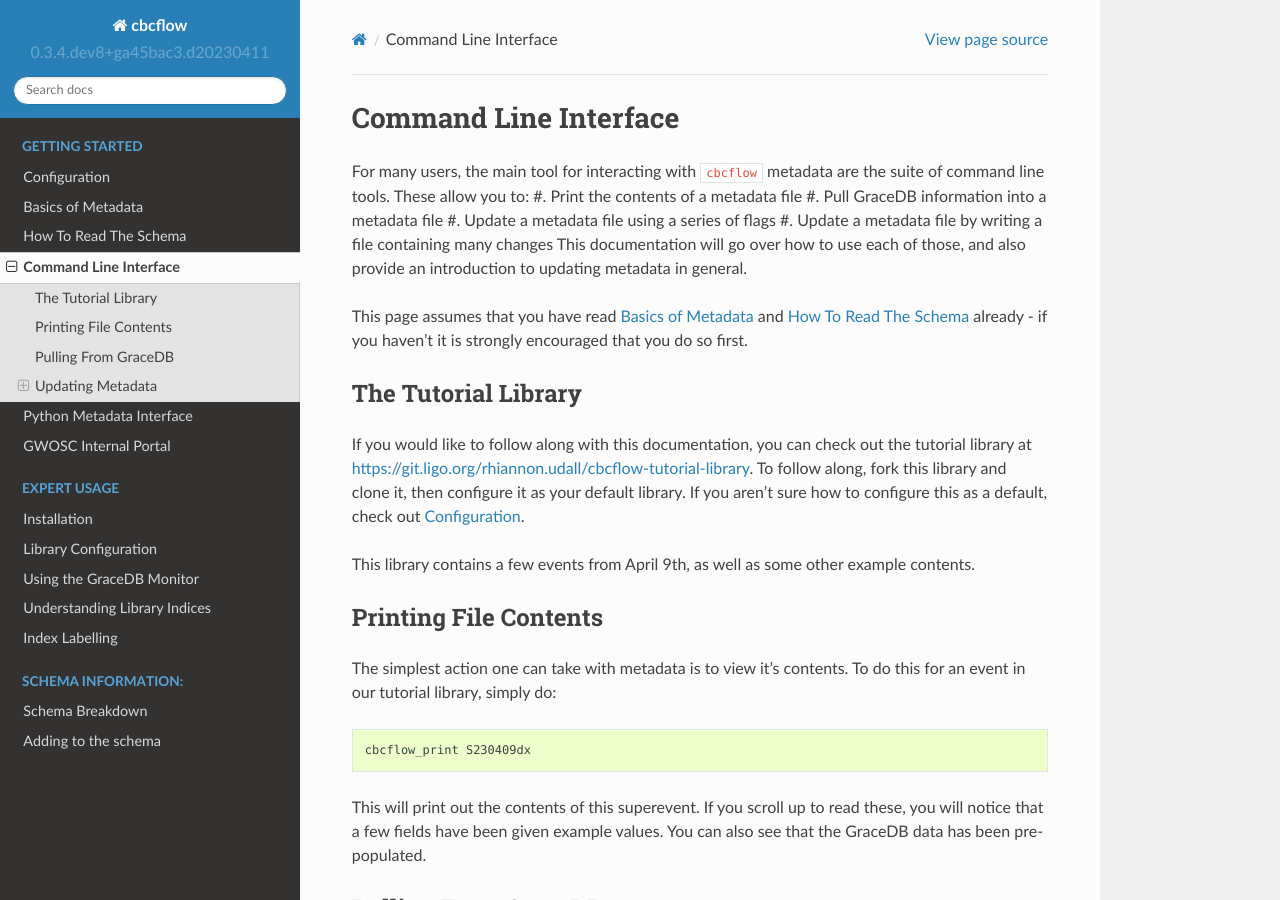
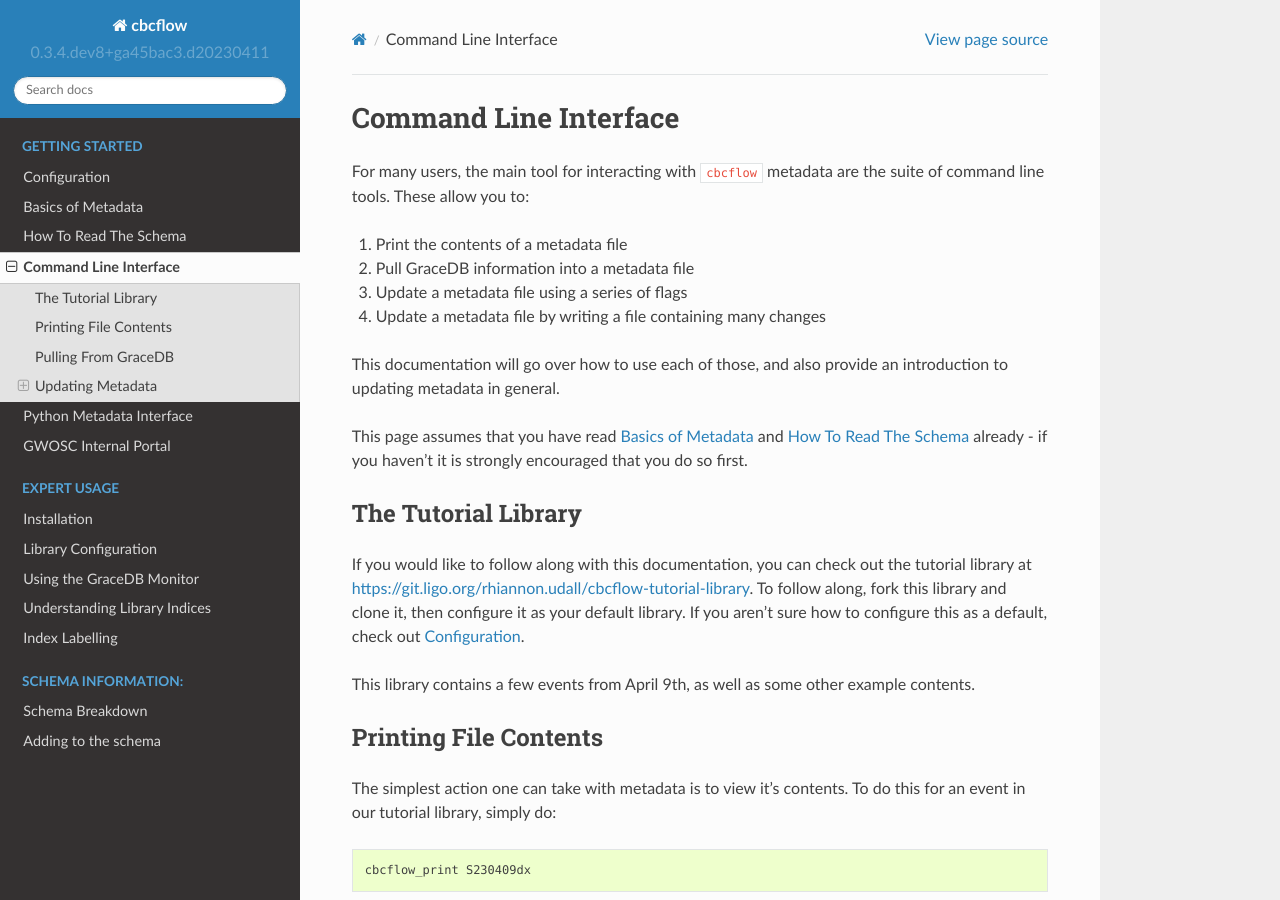
Before and after one commit to Rhiannon-Udall/cbcflow, a Sphinx documentation site: the page built from docs/source/updating-metadata-from-the-command-line.rst, in a window 1280 px wide and 900 px high. Built offline with Sphinx 7.4.7 and the Read the Docs theme 2.0.0, drawn with Linux system fonts in a browser that asks for light colours; part of the change alters nothing that is shown; some of the changed text lies outside the part shown.

```diff
--- a/docs/source/updating-metadata-from-the-command-line.rst
+++ b/docs/source/updating-metadata-from-the-command-line.rst
@@ -3,10 +3,12 @@ Command Line Interface
 
 For many users, the main tool for interacting with ``cbcflow`` metadata are the suite of command line tools.
 These allow you to:
+
 #. Print the contents of a metadata file
 #. Pull GraceDB information into a metadata file
 #. Update a metadata file using a series of flags
 #. Update a metadata file by writing a file containing many changes
+
 This documentation will go over how to use each of those, and also provide an introduction to updating metadata in general.
 
 This page assumes that you have read :doc:`what-is-metadata` and :doc:`reading-the-schema` already -
@@ -140,6 +142,8 @@ Putting what we have so far together, this command will look like:
 
 where naturally "Name" is your name!
 
+Note: the commands get be quite long and cumbersome. To help, if you follow the :doc:`configuration` guide and set up ``argcomplete``, you can use the <TAB> key to help when you can't recmember the full command.
+
 Now, we also want to make some changes to a result.
 All of these are modifying a field that's not an array, so all of them will use ``set``.
 For our ``UID``, we have ``--ParameterEstimation-Results-UID-set``, and lets call our result "Tutorial1".
```
